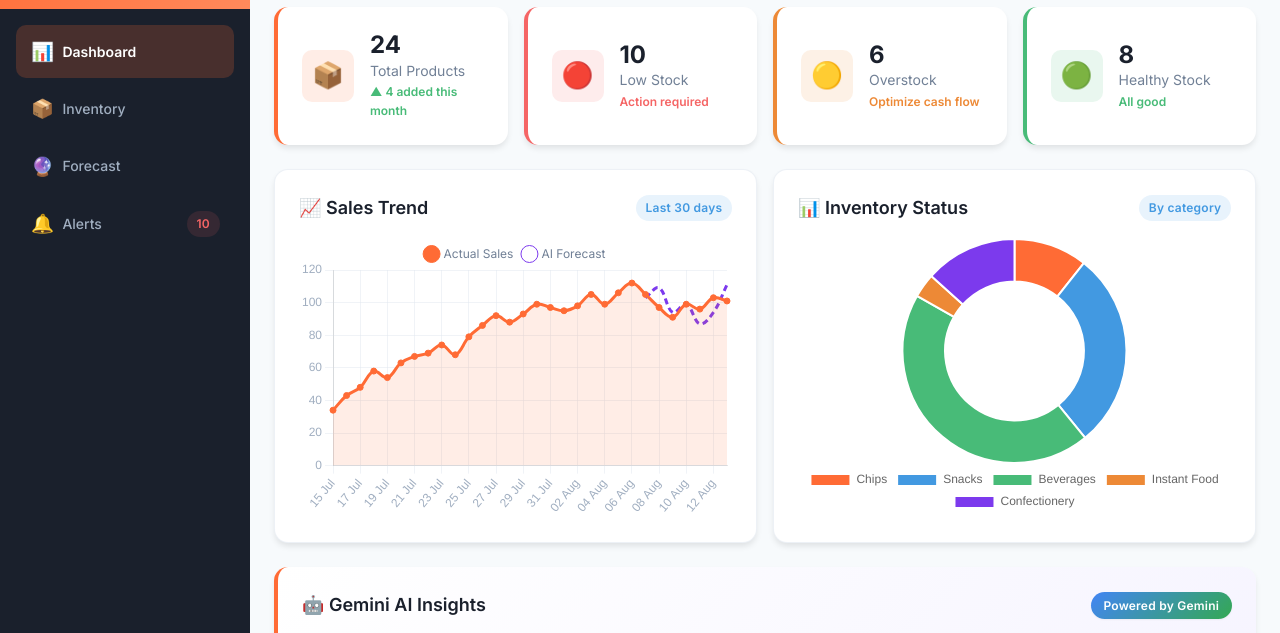
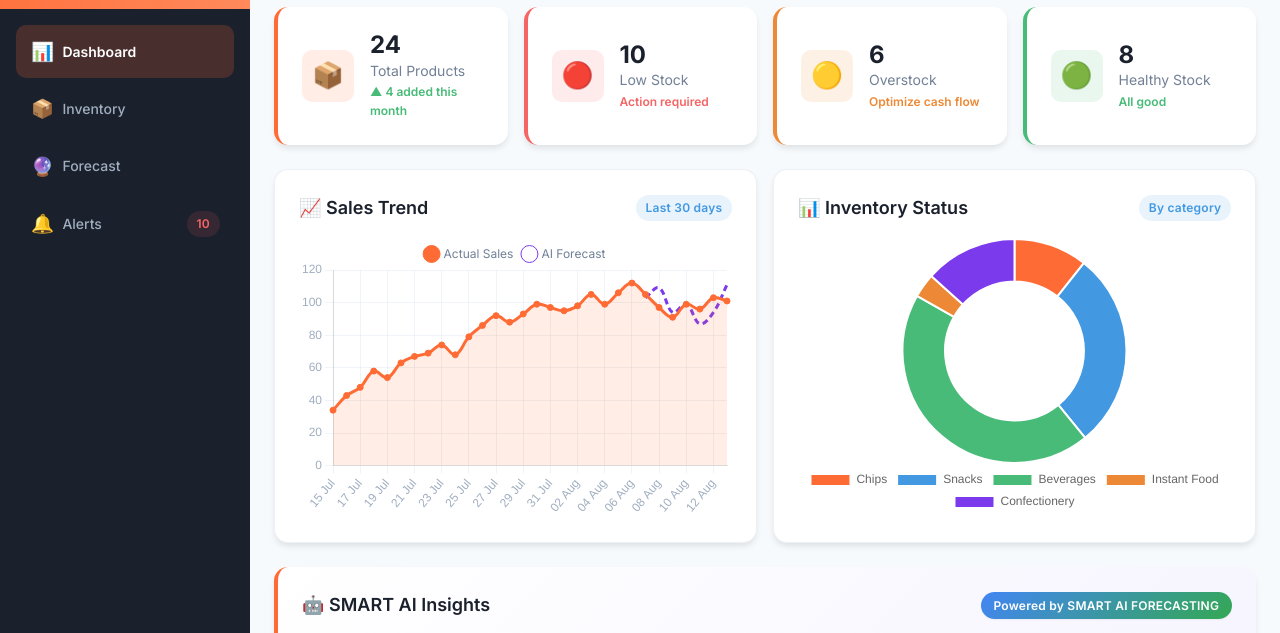
Before and after one commit to akash202006/HackInMotion-RICR-HIM-1105, a plain HTML site: page dashboard.html in a window 1280 px wide. Shown: the part 87-720 px from the top of the page. Drawn offline with nearby package versions, Linux system fonts and the light colour scheme; files that its build step writes are made by us from their sources; sample sign-in values are in the browser's storage; files whose address does not match are found by name.

Commit message:
created dashboard.html

```diff
--- a/dashboard.html
+++ b/dashboard.html
@@ -111,8 +111,8 @@
         <!-- AI Insights -->
         <div class="ai-card">
           <div class="card-header">
-            <h2 class="card-title">🤖 Gemini AI Insights</h2>
-            <span class="badge badge-gemini">Powered by Gemini</span>
+            <h2 class="card-title">🤖 SMART AI Insights</h2>
+            <span class="badge badge-gemini">Powered by SMART AI FORECASTING</span>
           </div>
           <div class="ai-section">
             <span class="ai-point" aria-hidden="true">🔴</span>
```
